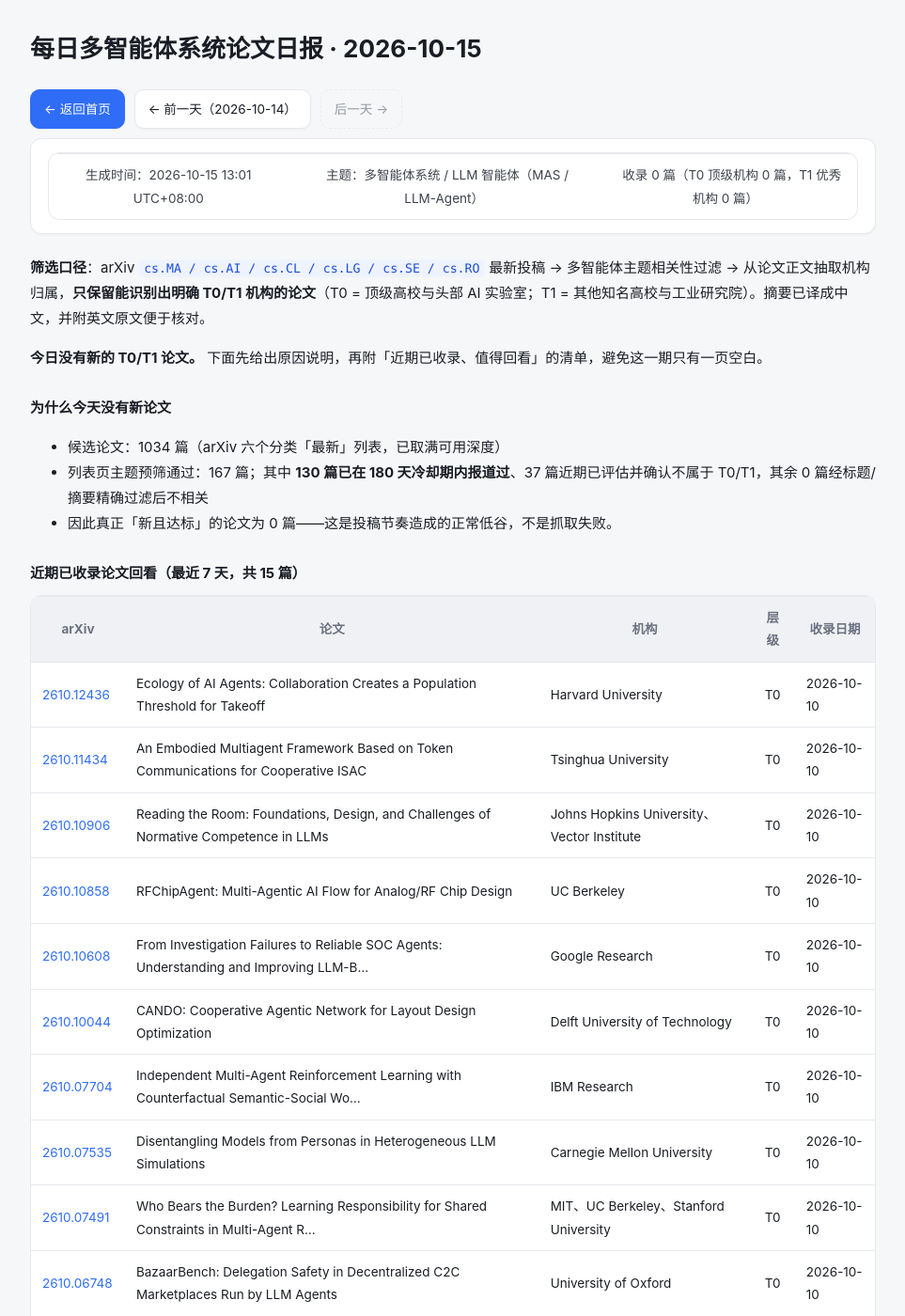
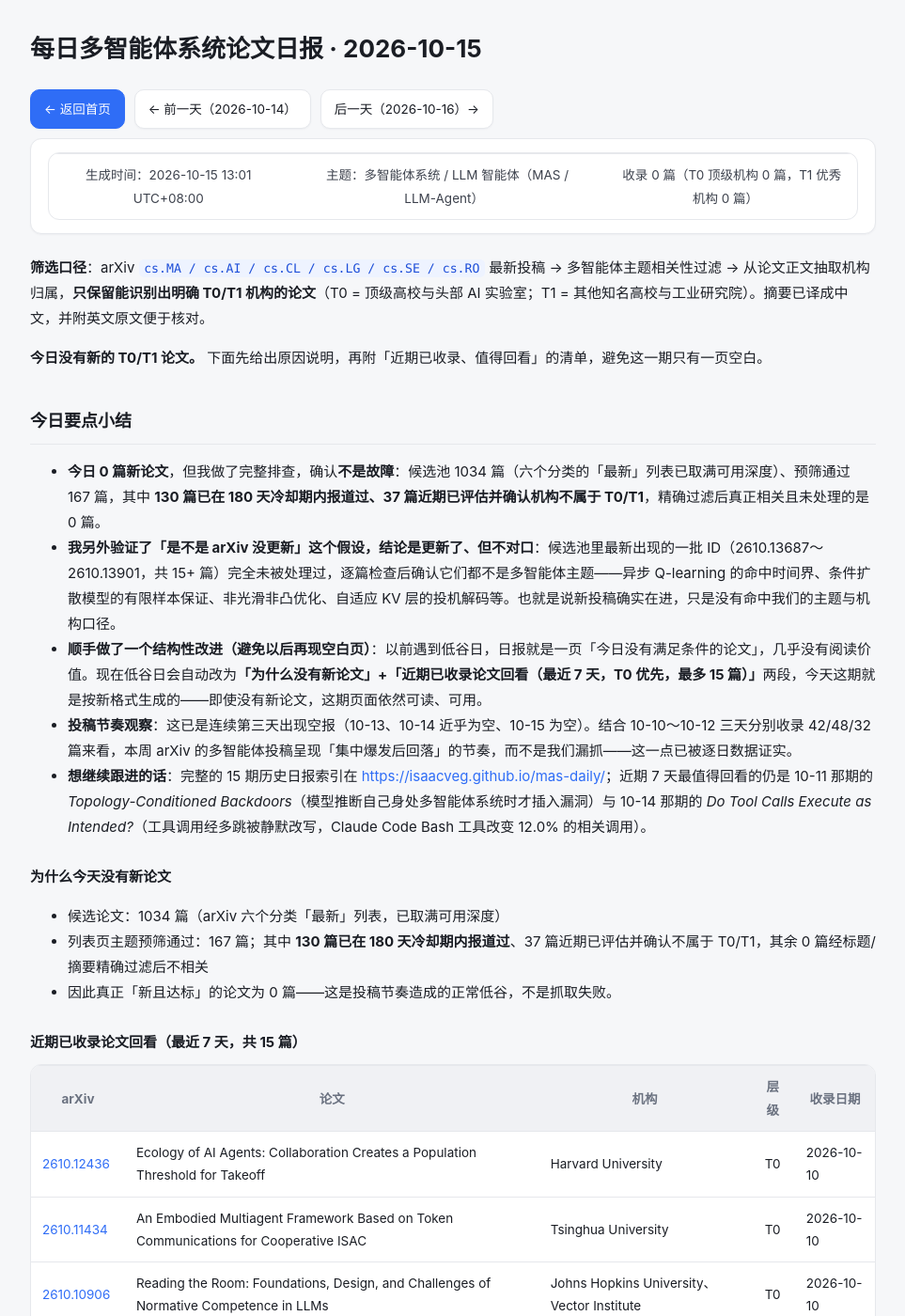
Before and after one commit to isaacveg/mas-daily, a Jekyll site: the page built from daily/2026-10-15.md, in a window 1280 px wide and 1400 px high. Shown: the whole window at 94% size, without its empty margins (158-1121 px from the left). Built offline with Jekyll 4.4.1, drawn with Linux system fonts in a browser that asks for light colours.

Commit message:
report: 更新 2026-10-16 日报

```diff
--- a/daily/2026-10-15.md
+++ b/daily/2026-10-15.md
@@ -5,7 +5,7 @@ permalink: /daily/2026-10-15/
 ---
 # 每日多智能体系统论文日报 · 2026-10-15
 
-<div class="day-nav"><a class="home" href="/mas-daily/">← 返回首页</a><a href="/mas-daily/daily/2026-10-14/">← 前一天（2026-10-14）</a><span class="disabled">后一天 →</span></div>
+<div class="day-nav"><a class="home" href="/mas-daily/">← 返回首页</a><a href="/mas-daily/daily/2026-10-14/">← 前一天（2026-10-14）</a><a href="/mas-daily/daily/2026-10-16/">后一天（2026-10-16）→</a></div>
 
 
 > 生成时间：2026-10-15 13:01 UTC+08:00　|　主题：多智能体系统 / LLM 智能体（MAS / LLM-Agent）　|　收录 0 篇（T0 顶级机构 0 篇，T1 优秀机构 0 篇）
@@ -13,6 +13,14 @@ permalink: /daily/2026-10-15/
 **筛选口径**：arXiv `cs.MA / cs.AI / cs.CL / cs.LG / cs.SE / cs.RO` 最新投稿 → 多智能体主题相关性过滤 → 从论文正文抽取机构归属，**只保留能识别出明确 T0/T1 机构的论文**（T0 = 顶级高校与头部 AI 实验室；T1 = 其他知名高校与工业研究院）。摘要已译成中文，并附英文原文便于核对。
 
 **今日没有新的 T0/T1 论文。** 下面先给出原因说明，再附「近期已收录、值得回看」的清单，避免这一期只有一页空白。
+
+## 今日要点小结
+
+- **今日 0 篇新论文**，但我做了完整排查，确认**不是故障**：候选池 1034 篇（六个分类的「最新」列表已取满可用深度）、预筛通过 167 篇，其中 **130 篇已在 180 天冷却期内报道过、37 篇近期已评估并确认机构不属于 T0/T1**，精确过滤后真正相关且未处理的是 0 篇。
+- **我另外验证了「是不是 arXiv 没更新」这个假设，结论是更新了、但不对口**：候选池里最新出现的一批 ID（2610.13687～2610.13901，共 15+ 篇）完全未被处理过，逐篇检查后确认它们都不是多智能体主题——异步 Q-learning 的命中时间界、条件扩散模型的有限样本保证、非光滑非凸优化、自适应 KV 层的投机解码等。也就是说新投稿确实在进，只是没有命中我们的主题与机构口径。
+- **顺手做了一个结构性改进（避免以后再现空白页）**：以前遇到低谷日，日报就是一页「今日没有满足条件的论文」，几乎没有阅读价值。现在低谷日会自动改为**「为什么没有新论文」+「近期已收录论文回看（最近 7 天，T0 优先，最多 15 篇）」**两段，今天这期就是按新格式生成的——即使没有新论文，这期页面依然可读、可用。
+- **投稿节奏观察**：这已是连续第三天出现空报（10-13、10-14 近乎为空、10-15 为空）。结合 10-10～10-12 三天分别收录 42/48/32 篇来看，本周 arXiv 的多智能体投稿呈现「集中爆发后回落」的节奏，而不是我们漏抓——这一点已被逐日数据证实。
+- **想继续跟进的话**：完整的 15 期历史日报索引在 <https://isaacveg.github.io/mas-daily/>；近期 7 天最值得回看的仍是 10-11 那期的 *Topology-Conditioned Backdoors*（模型推断自己身处多智能体系统时才插入漏洞）与 10-14 那期的 *Do Tool Calls Execute as Intended?*（工具调用经多跳被静默改写，Claude Code Bash 工具改变 12.0% 的相关调用）。
 
 ### 为什么今天没有新论文
 
```
Also changed, not shown: daily/2026-10-16.md (added, +46 -0 lines), index.md (+2 -1 lines).
